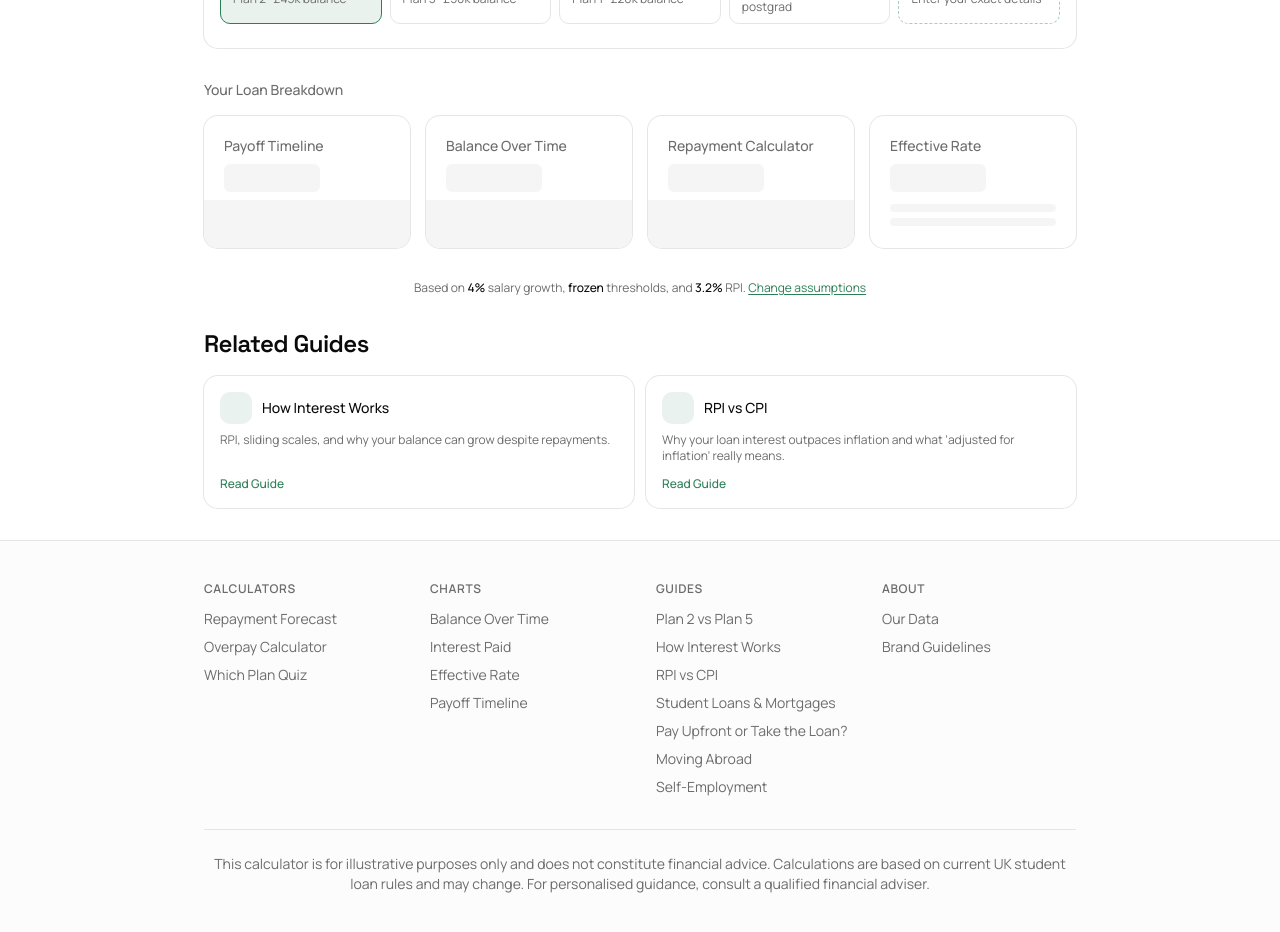
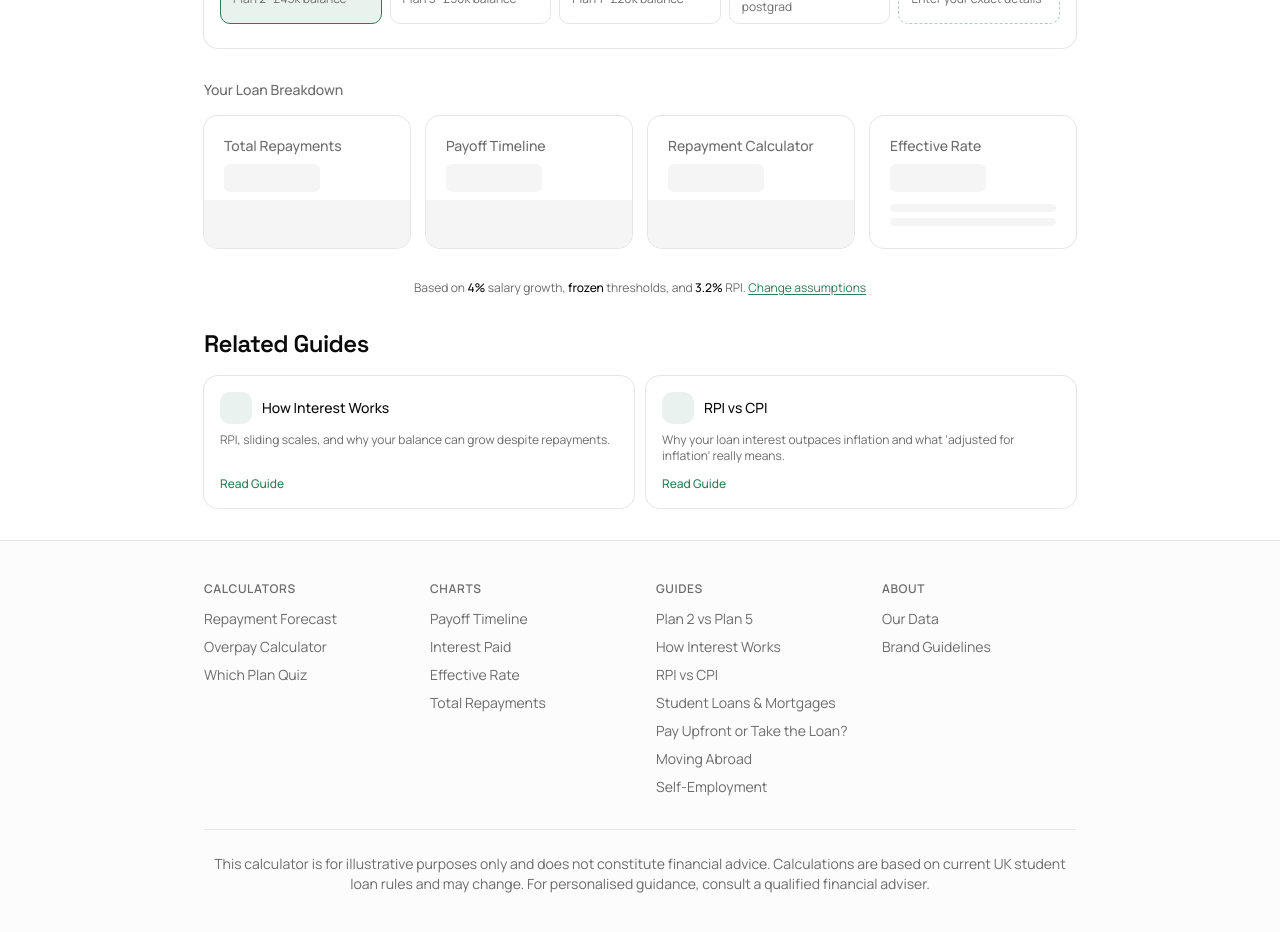
Before and after one commit to QingqiShi/uk-student-loan-study, a Next.js app: page /interest in a window 1280 px wide. Shown: the part 980-1912 px from the top of the page. Built offline with nearby package versions, Linux system fonts and the light colour scheme; some icons are missing.

Commit message:
refactor: rename repaid and balance detail pages for better SEO

```diff
--- a/scripts/check-govuk-figures/templates.ts
+++ b/scripts/check-govuk-figures/templates.ts
@@ -222,8 +222,8 @@ UK student loans are often misunderstood. Middle earners typically repay the mos
 - [Repayment Calculator](https://studentloanstudy.uk): See total repayments across all UK student loan plan types (Plan 1, 2, 4, 5, Postgraduate)
 - [Which Plan Quiz](https://studentloanstudy.uk/which-plan): Find your loan plan in 3 questions
 - [Overpay Calculator](https://studentloanstudy.uk/overpay): Should you overpay or invest?
-- [Payoff Timeline](https://studentloanstudy.uk/repaid): See how long to pay off your student loan and track total repayments over time
-- [Balance Over Time](https://studentloanstudy.uk/balance): See how your loan balance changes as interest accrues and repayments are made
+- [Total Repayments](https://studentloanstudy.uk/repaid): Track how much you'll repay on your student loan over time
+- [Payoff Timeline](https://studentloanstudy.uk/balance): See when you'll pay off your student loan and how your balance changes over time
 - [Interest Breakdown](https://studentloanstudy.uk/interest): Understand how much of your repayments go to interest vs principal
 - [Effective Rate](https://studentloanstudy.uk/effective-rate): Compare your loan's true effective annual rate to the Bank of England base rate
 - [Our Data](https://studentloanstudy.uk/our-data): How we keep figures current — daily automation checks GOV.UK and the Bank of England
--- a/src/app/balance/layout.tsx
+++ b/src/app/balance/layout.tsx
@@ -1,14 +1,16 @@
 import type { Metadata } from "next";
 
 export const metadata: Metadata = {
-  title: "Balance Over Time — Student Loan Balance Trajectory",
+  title: "How Long to Pay Off Your Student Loan — Payoff Timeline Calculator",
   description:
-    "See how your UK student loan balance changes over time. Track peak balance, interest growth, and when your loan will be paid off or written off.",
+    "Find out how long it takes to pay off your UK student loan. See your payoff timeline, balance trajectory, and whether your loan will be paid off or written off — based on your salary and plan type.",
   keywords: [
+    "how long to pay off student loan",
+    "student loan payoff calculator",
+    "student loan payoff timeline",
+    "how long to repay student loan UK",
     "student loan balance over time",
-    "student loan balance trajectory",
-    "UK student loan balance tracker",
-    "student loan peak balance",
+    "UK student loan payoff date",
   ],
 };
 
@@ -25,7 +27,7 @@ const breadcrumbSchema = {
     {
       "@type": "ListItem",
       position: 2,
-      name: "Balance Over Time",
+      name: "Payoff Timeline",
       item: "https://studentloanstudy.uk/balance",
     },
   ],
@@ -37,18 +39,26 @@ const faqSchema = {
   mainEntity: [
     {
       "@type": "Question",
+      name: "When will I finish paying off my student loan?",
+      acceptedAnswer: {
+        "@type": "Answer",
+        text: "It depends on your salary, loan balance, and plan type. High earners on Plan 2 might pay off in 10–15 years, while most graduates repay for the full term before the loan is written off — 25 years for Plan 1, 30 years for Plans 2 and 4, 40 years for Plan 5, and 30 years for Postgraduate loans. Use our payoff timeline calculator to see a year-by-year projection for your situation.",
+      },
+    },
+    {
+      "@type": "Question",
+      name: "Will my student loan be paid off or written off?",
+      acceptedAnswer: {
+        "@type": "Answer",
+        text: "Most graduates will have their loan written off before paying it in full. Only high earners typically repay in full. Whether your loan is paid off or written off depends on your salary trajectory, starting balance, and plan type.",
+      },
+    },
+    {
+      "@type": "Question",
       name: "Why is my student loan balance going up?",
       acceptedAnswer: {
         "@type": "Answer",
         text: "Your balance grows when interest added each month exceeds your repayments. This is common in the early years when your salary is lower and repayments are small. For Plan 2 borrowers, interest can be as high as RPI + 3%, meaning the balance may rise for several years before repayments start to outpace interest.",
-      },
-    },
-    {
-      "@type": "Question",
-      name: "How do I track my student loan balance over time?",
-      acceptedAnswer: {
-        "@type": "Answer",
-        text: "Use our balance trajectory calculator to see a year-by-year projection of your loan balance. Enter your salary, balance, and plan type to visualise when your balance peaks, when repayments overtake interest, and whether your loan will be paid off or written off.",
       },
     },
   ],
--- a/src/app/repaid/layout.tsx
+++ b/src/app/repaid/layout.tsx
@@ -1,16 +1,16 @@
 import type { Metadata } from "next";
 
 export const metadata: Metadata = {
-  title: "How Long to Pay Off Your Student Loan — Payoff Timeline Calculator",
+  title: "Total Repayments — Student Loan Total Cost Calculator",
   description:
-    "Find out how long it takes to pay off your UK student loan. See your payoff timeline, total repayments over time, monthly costs, and whether your loan will be paid off or written off — based on your salary and plan type.",
+    "Find out how much you'll repay on your UK student loan in total. See cumulative repayments over time, monthly costs, and whether you'll pay more or less than you borrowed — based on your salary and plan type.",
   keywords: [
-    "how long to pay off student loan",
-    "student loan payoff calculator",
-    "student loan payoff timeline",
-    "how long to repay student loan UK",
+    "student loan total repayments",
+    "how much will I repay student loan",
+    "student loan total cost calculator",
+    "UK student loan repayment calculator",
     "student loan repayments over time",
-    "UK student loan repayment calculator",
+    "student loan cumulative repayments",
   ],
 };
 
@@ -27,7 +27,7 @@ const breadcrumbSchema = {
     {
       "@type": "ListItem",
       position: 2,
-      name: "Payoff Timeline",
+      name: "Total Repayments",
       item: "https://studentloanstudy.uk/repaid",
     },
   ],
@@ -39,26 +39,26 @@ const faqSchema = {
   mainEntity: [
     {
       "@type": "Question",
-      name: "When will I finish paying off my student loan?",
+      name: "How much will I repay on my student loan in total?",
       acceptedAnswer: {
         "@type": "Answer",
-        text: "It depends on your salary, loan balance, and plan type. High earners on Plan 2 might pay off in 10–15 years, while most graduates repay for the full term before the loan is written off — 25 years for Plan 1, 30 years for Plans 2 and 4, 40 years for Plan 5, and 30 years for Postgraduate loans. Use our payoff timeline calculator to see a year-by-year projection for your situation.",
+        text: "It depends on your salary, loan balance, and plan type. High earners on Plan 2 may repay significantly more than they borrowed due to interest, while lower earners may have the remaining balance written off after 25–40 years. Use our total repayments calculator to see a year-by-year breakdown of how much you'll pay.",
       },
     },
     {
       "@type": "Question",
-      name: "Will my student loan be paid off or written off?",
+      name: "Will I repay more than I borrowed?",
       acceptedAnswer: {
         "@type": "Answer",
-        text: "Most graduates will have their loan written off before paying it in full. Only high earners typically repay in full. Whether your loan is paid off or written off depends on your salary trajectory, starting balance, and plan type.",
+        text: "Many graduates do repay more than they borrowed because interest accrues from day one. For Plan 2 borrowers, interest can be as high as RPI + 3%, meaning total repayments can exceed the original loan. However, if your salary stays low, you may repay less before the loan is written off.",
       },
     },
     {
       "@type": "Question",
-      name: "How is the student loan payoff date calculated?",
+      name: "How are total student loan repayments calculated?",
       acceptedAnswer: {
         "@type": "Answer",
-        text: "The calculator projects your loan balance forward month by month, applying your plan's interest rate and deducting 9% of income above the repayment threshold (6% for Postgraduate loans). It factors in salary growth and compares total repayments against the write-off date to show whether you'll repay in full or have the remaining balance cancelled.",
+        text: "The calculator projects your repayments month by month, deducting 9% of income above the repayment threshold (6% for Postgraduate loans). It accumulates these payments over the full loan term to show your total cost, factoring in salary growth and comparing against the write-off date.",
       },
     },
   ],
--- a/src/components/detail/BalanceDetailPage.tsx
+++ b/src/components/detail/BalanceDetailPage.tsx
@@ -50,8 +50,8 @@ export function BalanceDetailPage() {
 
   return (
     <DetailPageShell
-      heading="Balance Trajectory"
-      description="See how your loan balance changes over time as interest accrues and repayments are made."
+      heading="Payoff Timeline"
+      description="See when you'll pay off your student loan and how your balance changes over time."
     >
       {result ? (
         <>
--- a/src/components/detail/RepaidDetailPage.tsx
+++ b/src/components/detail/RepaidDetailPage.tsx
@@ -17,8 +17,8 @@ export function RepaidDetailPage() {
 
   return (
     <DetailPageShell
-      heading="Payoff Timeline"
-      description="See how long to pay off your student loan and track total repayments over time."
+      heading="Total Repayments"
+      description="Track how much you'll repay on your student loan over time."
     >
       {result ? (
         <>
--- a/src/components/layout/Footer.tsx
+++ b/src/components/layout/Footer.tsx
@@ -40,7 +40,7 @@ export function Footer() {
             <ul className="space-y-2">
               <li>
                 <Link href="/balance" className={NAV_LINK_CLASS}>
-                  Balance Over Time
+                  Payoff Timeline
                 </Link>
               </li>
               <li>
@@ -55,7 +55,7 @@ export function Footer() {
               </li>
               <li>
                 <Link href="/repaid" className={NAV_LINK_CLASS}>
-                  Payoff Timeline
+                  Total Repayments
                 </Link>
               </li>
             </ul>
--- a/src/lib/detailPages.ts
+++ b/src/lib/detailPages.ts
@@ -8,14 +8,14 @@ export interface DetailPageConfig {
 export const DETAIL_PAGES: DetailPageConfig[] = [
   {
     href: "/repaid",
-    label: "Payoff Timeline",
-    shortLabel: "Payoff",
+    label: "Total Repayments",
+    shortLabel: "Repayments",
     color: "var(--chart-1)",
   },
   {
     href: "/balance",
-    label: "Balance Over Time",
-    shortLabel: "Balance",
+    label: "Payoff Timeline",
+    shortLabel: "Payoff",
     color: "var(--chart-2)",
   },
   {
```
Also changed, not shown: public/llms.txt, 2 other files (tests, documents, lock files or other folders).
